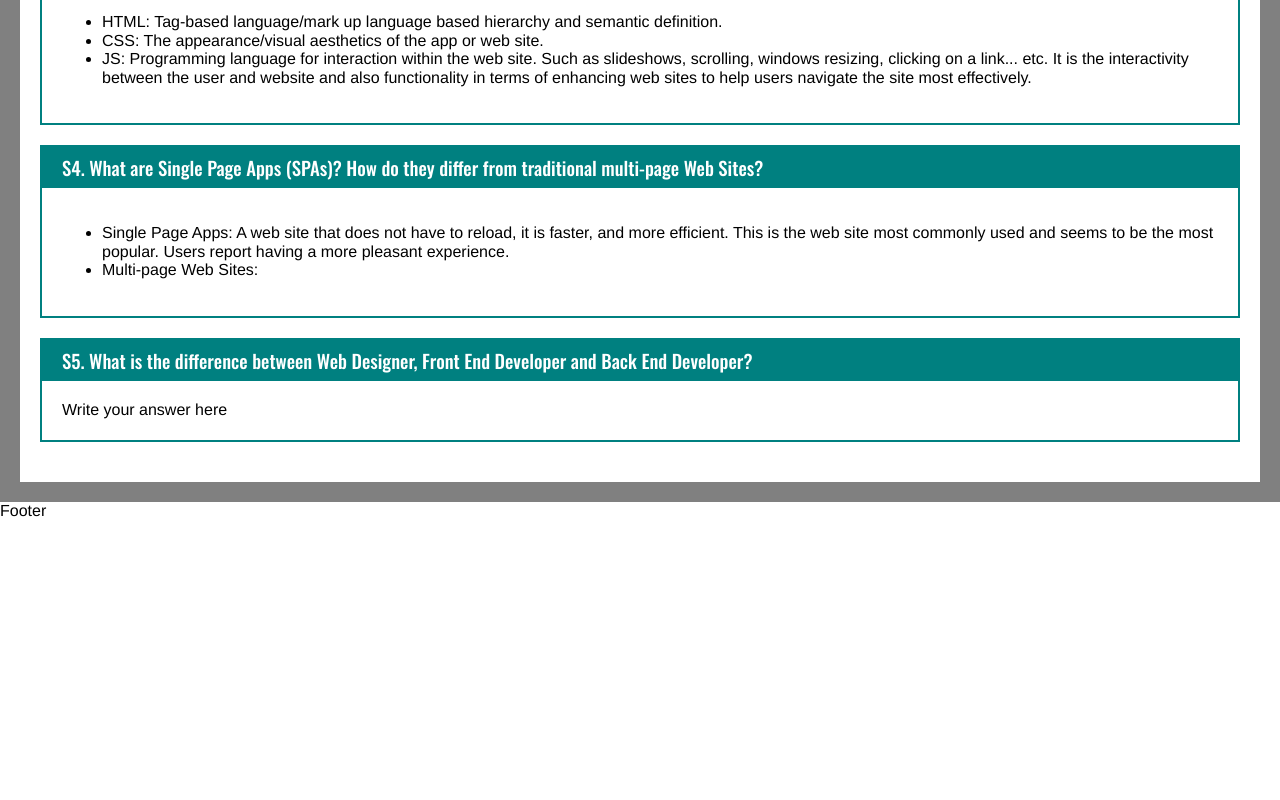
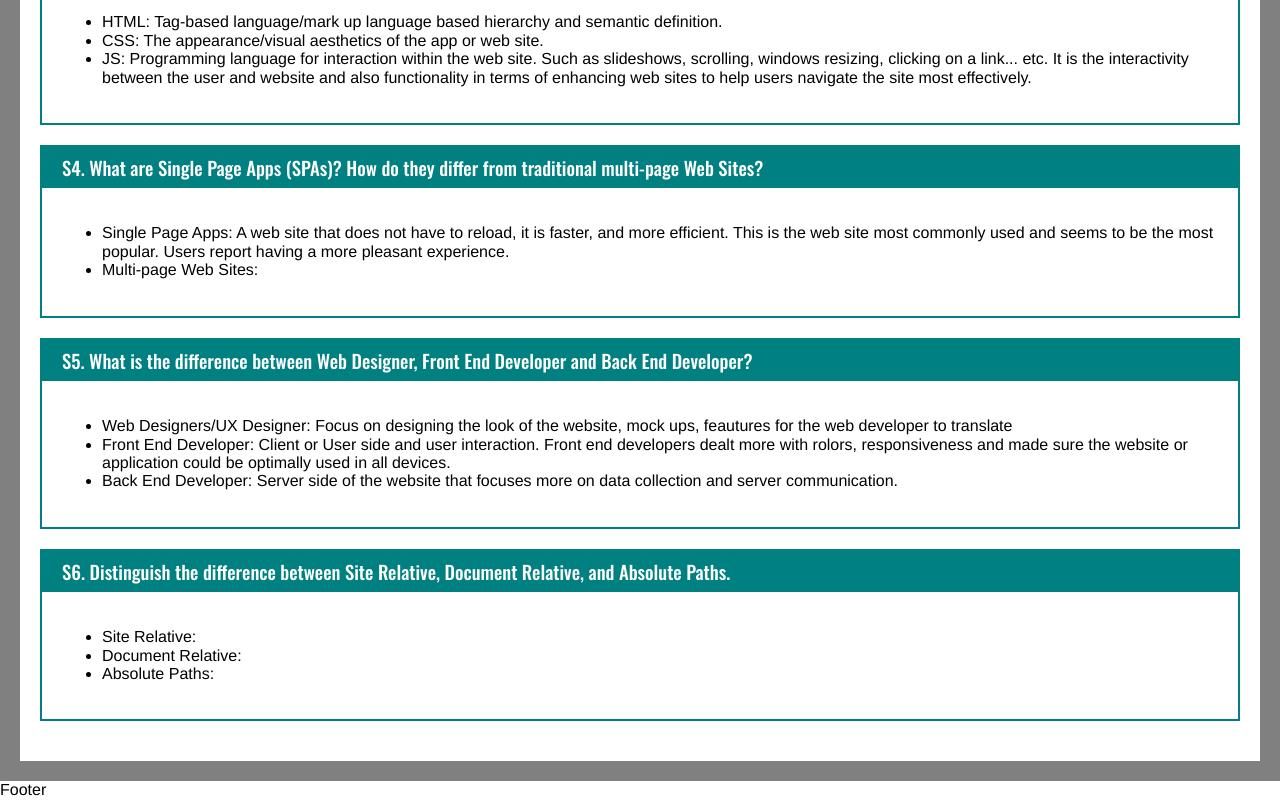
Before and after one commit to vartunduaga22/Web-1-Artunduaga-Valentina-Final, a React (Create React App) app: page /homework in a window 1280 px wide. Shown: the part 947-1747 px from the top of the page. Before the commit the page ends 1467 px from the top, so only its background shows below. Built offline with nearby package versions, Linux system fonts and the light colour scheme.

Commit message:
Updating Homework

```diff
--- a/src/React/Homework/Essays/Essays.jsx
+++ b/src/React/Homework/Essays/Essays.jsx
@@ -28,7 +28,18 @@ const Essays = () => {
                 </ul>
             </Essay>
             <Essay q='S5. What is the difference between Web Designer, Front End Developer and Back End Developer?'>
-                Write your answer here
+                <ul>
+                    <li>Web Designers/UX Designer: Focus on designing the look of the website, mock ups, feautures for the web developer to translate</li>
+                    <li>Front End Developer: Client or User side and user interaction. Front end developers dealt more with rolors, responsiveness and made sure the website or application could be optimally used in all devices.</li>
+                    <li>Back End Developer: Server side of the website that focuses more on data collection and server communication. </li>
+                </ul>
+            </Essay>
+            <Essay q='S6. Distinguish the difference between Site Relative, Document Relative, and Absolute Paths.'>
+                <ul>
+                    <li>Site Relative:</li>
+                    <li>Document Relative:</li>
+                    <li>Absolute Paths:</li>
+                </ul>
             </Essay>
         </EssaysStyled>
     )
```
